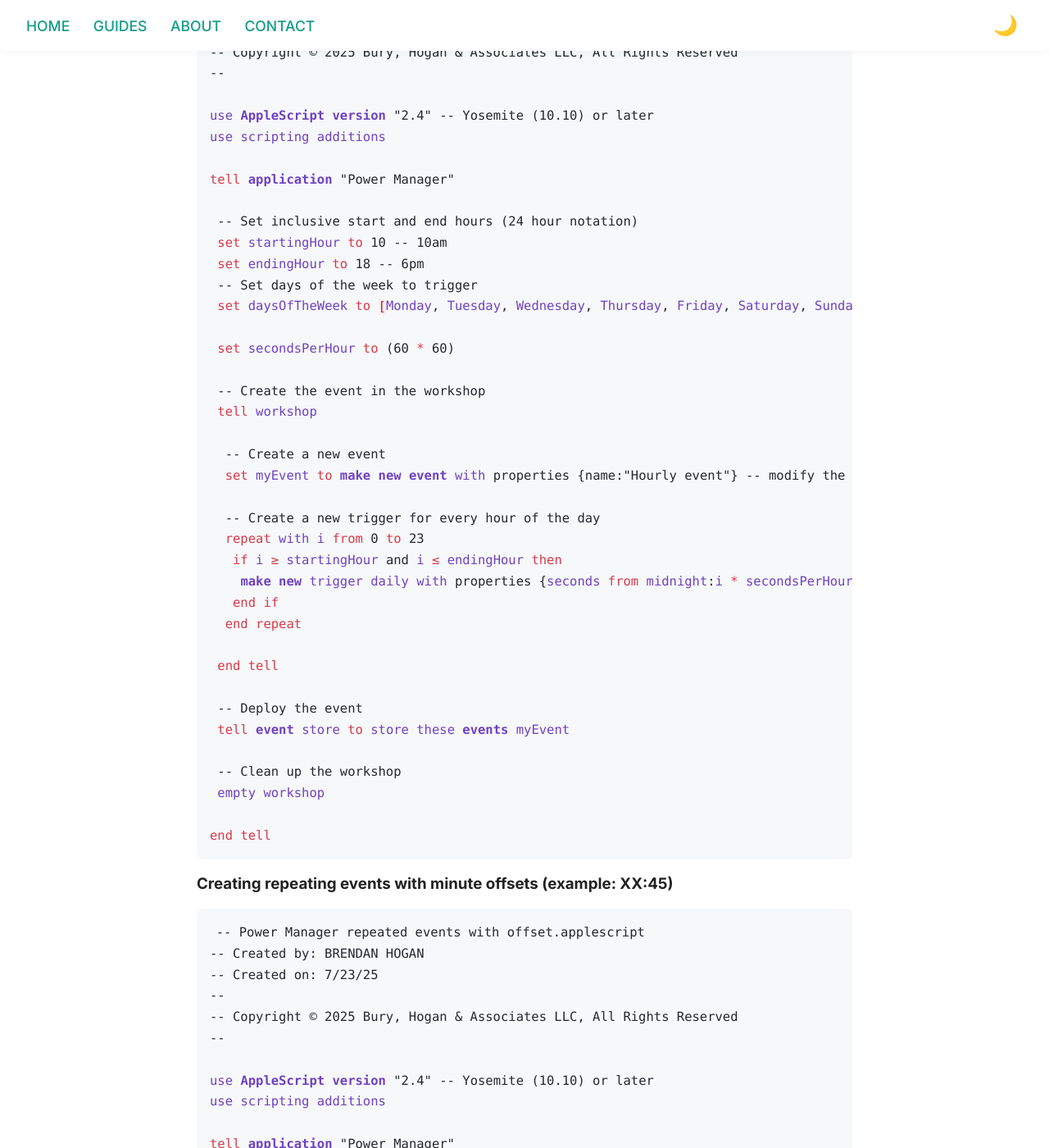
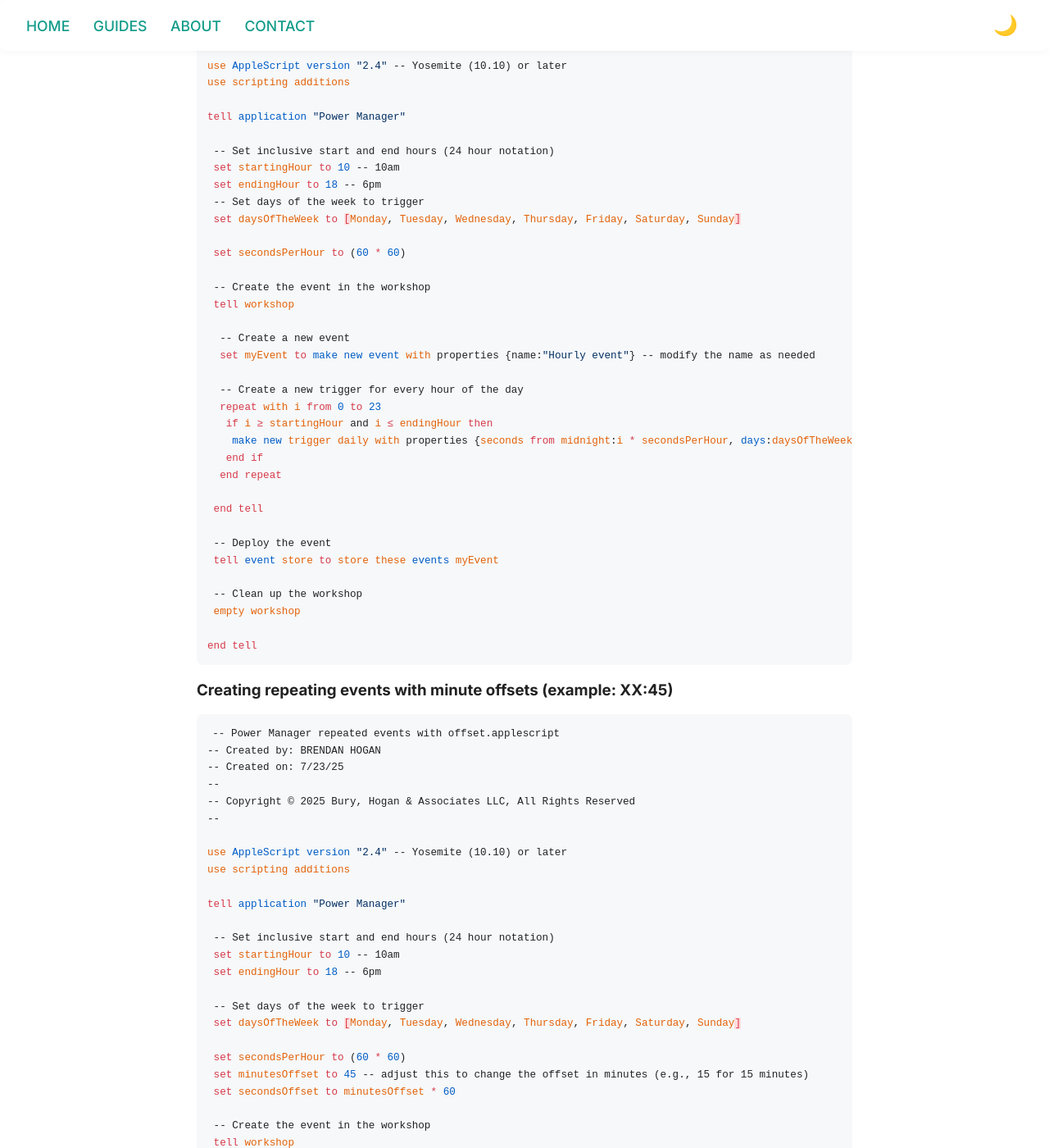
Before and after one commit to buryhoganllc/sonic-playground-guides, a Jekyll site: the page built from guides/electric-forest.md, in a window 1280 px wide and 1400 px high, scrolled down 11276 px. Shown: the whole window at 82% size. Built offline with Jekyll 4.4.1, drawn with Linux system fonts in a browser that asks for light colours; some of the changed text lies outside the part shown.

Commit message:
Refactor CSS for theme variables and layout styles

```diff
--- a/assets/css/main.css
+++ b/assets/css/main.css
@@ -23,24 +23,19 @@
    ========= */
 body {
   font-family: 'Inter', Arial, sans-serif;
-  color: #222; /* <-- Default for light mode */
+  color: #222;
   background: var(--card);
   margin: 0;
   min-height: 100vh;
   transition: background 0.15s, color 0.15s;
 }
 
-/* =========
-   SECTION: Dark Mode Text Color (Modification)
-   Makes regular text light for dark mode for readability.
-   ========= */
 [data-theme="dark"] body {
-  color: #eaeefa; /* <-- Light, readable text for dark mode */
+  color: #eaeefa;
 }
 
 /* =========
    SECTION: Sticky Header (Modification)
-   Makes header always visible when scrolling.
    ========= */
 .site-header {
   position: sticky;
@@ -115,7 +110,6 @@
 
 /* =========
    SECTION: GitHub-Style Tables (Modification)
-   Improves Markdown table rendering with borders and zebra striping.
    ========= */
 table {
   border-collapse: collapse;
@@ -158,19 +152,19 @@
 }
 
 /* =========
-   SECTION: Code Block and Syntax Highlighting (Modification)
-   Styles for pre/code blocks for improved readability and Rouge syntax highlighting.
+   SECTION: Code Block and Syntax Highlighting (Merged for Rouge, AppleScript, Bash/Shell, Light & Dark)
    ========= */
-pre, code {
-  font-family: "Fira Mono", "Menlo", "Monaco", "Consolas", monospace;
+
+/* Block and inline code backgrounds and text */
+.highlight pre, pre.highlight, pre, code {
   background: var(--code-bg);
   color: var(--code-fg);
   border-radius: var(--radius);
 }
 
-pre {
-  padding: 1rem;
+.highlight pre, pre.highlight, pre {
   overflow-x: auto;
+  padding: 1em;
   font-size: 1em;
   margin: 1em 0;
   line-height: 1.6;
@@ -181,33 +175,38 @@
   font-size: 0.97em;
 }
 
+/* Rouge syntax classes: light mode default (GitHub style) */
+.highlight .c, .highlight .cm, .highlight .cp { color: #6a737d; font-style: italic; } /* Comment */
+.highlight .k, .highlight .o { color: #d73a49; } /* Keyword, Operator */
+.highlight .nb, .highlight .bp { color: #005cc5; } /* Name.Builtin */
+.highlight .nf, .highlight .nc { color: #6f42c1; } /* Function, Class */
+.highlight .no, .highlight .nv { color: #e36209; } /* Constant, Variable */
+.highlight .mi, .highlight .m { color: #005cc5; } /* Number */
+.highlight .s, .highlight .s2 { color: #032f62; } /* String */
+.highlight .err { color: #d73a49; background: #fdd; } /* Error */
+
 /* =========
-   SECTION: Custom Syntax Highlighting for AppleScript & Bash/Shell (Rouge, Dark & Light Mode)
+   SECTION: Custom Rouge Syntax Highlighting for Dark Mode (AppleScript, Bash/Shell, General)
    ========= */
 @media (prefers-color-scheme: dark) {
-  /* General code block background and text */
-  .highlight pre, pre, code {
-    background: #22272e !important;
-    color: #f8f8f2 !important;
+  .highlight pre, pre.highlight, pre, code {
+    background: #22272e !important; /* GitHub dark background */
+    color: #eaeefa !important;
   }
-
-  /* AppleScript & Bash/Shell Rouge classes */
   /* Comments */
-  .highlight .c { color: #6a9955 !important; font-style: italic; }
+  .highlight .c, .highlight .cm, .highlight .cp { color: #6a9955 !important; font-style: italic; }
   /* Keywords */
-  .highlight .k { color: #ffb86c !important; }
-  .highlight .kn, .highlight .kp, .highlight .kr { color: #ffb86c !important; }
+  .highlight .k, .highlight .kn, .highlight .kp, .highlight .kr, .highlight .o { color: #ffb86c !important; }
   /* Strings */
-  .highlight .s { color: #50fa7b !important; }
-  .highlight .sa, .highlight .sb, .highlight .sc, .highlight .sd, .highlight .se, .highlight .sh, .highlight .si, .highlight .sx { color: #50fa7b !important; }
+  .highlight .s, .highlight .sa, .highlight .sb, .highlight .sc, .highlight .sd, .highlight .se, .highlight .sh, .highlight .si, .highlight .sx, .highlight .s2 { color: #50fa7b !important; }
   /* Numbers */
-  .highlight .m { color: #bd93f9 !important; }
+  .highlight .m, .highlight .mi { color: #bd93f9 !important; }
   /* Function names, variables, built-ins */
-  .highlight .nf, .highlight .nv, .highlight .nb { color: #8be9fd !important; }
+  .highlight .nf, .highlight .nv, .highlight .nb, .highlight .bp { color: #8be9fd !important; }
   /* Operators */
   .highlight .o { color: #ff79c6 !important; }
-  /* Punctuation */
-  .highlight .p { color: #f8f8f2 !important; }
+  /* Punctuation (default text color) */
+  .highlight .p { color: #eaeefa !important; }
   /* Built-in shell commands */
   .highlight .nb { color: #8be9fd !important; font-weight: bold; }
   /* Shell prompt ($, %, >) */
@@ -219,27 +218,6 @@
   /* Bold */
   .highlight .gs { font-weight: bold; }
   /* Italic */
-  .highlight .ge { font-style: italic; }
-}
-
-/* Optional: Improve default code contrast for light mode as well */
-@media (prefers-color-scheme: light) {
-  .highlight pre, pre, code {
-    background: #f6f8fa !important;
-    color: #24292f !important;
-  }
-  .highlight .c { color: #6a9955 !important; font-style: italic; }
-  .highlight .k { color: #d73a49 !important; }
-  .highlight .s { color: #032f62 !important; }
-  .highlight .m { color: #005cc5 !important; }
-  .highlight .nf, .highlight .nv, .highlight .nb { color: #6f42c1 !important; }
-  .highlight .o { color: #d73a49 !important; }
-  .highlight .p { color: #24292f !important; }
-  .highlight .nb { color: #6f42c1 !important; font-weight: bold; }
-  .highlight .gp { color: #d73a49 !important; font-weight: bold; }
-  .highlight .err { color: #b31d28 !important; background: #ffeef0 !important; }
-  .highlight .gh { color: #d73a49 !important; font-weight: bold; }
-  .highlight .gs { font-weight: bold; }
   .highlight .ge { font-style: italic; }
 }
 
@@ -264,17 +242,17 @@
    ========= */
 [data-theme="dark"] a,
 [data-theme="dark"] .site-header nav a {
-  color: #7fceff; /* Bright cyan for readability */
+  color: #7fceff;
   text-decoration: underline;
   transition: color 0.15s;
 }
 [data-theme="dark"] a:hover,
 [data-theme="dark"] .site-header nav a:hover {
-  color: #ffe066; /* Yellow for hover, very visible */
+  color: #ffe066;
 }
 [data-theme="dark"] a:visited,
 [data-theme="dark"] .site-header nav a:visited {
-  color: #a78bfa; /* Light violet for visited links */
+  color: #a78bfa;
 }
 
 /* =========
```
